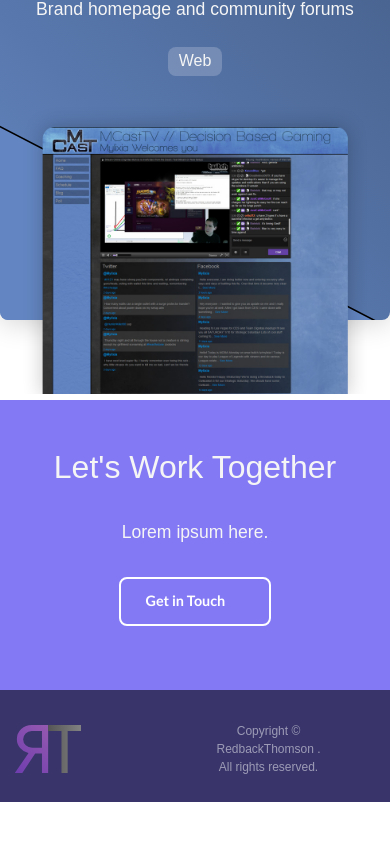
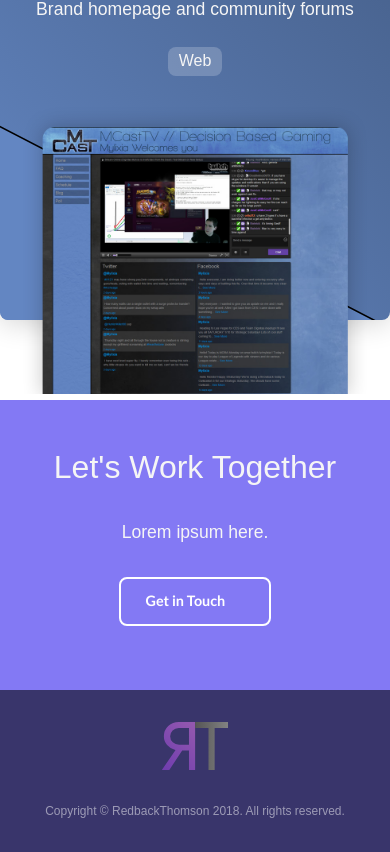
Before and after one commit to RedbackThomson/Redback2019, a React app: page / in a window 390 px wide. Shown: the part 3007-3859 px from the top of the page. Before the commit the page ends 3809 px from the top, so only its background shows below. Built offline with nearby package versions, Linux system fonts and the light colour scheme; the HTML template or start-up script is replaced by a standard one; a web font is replaced by a local one.

Commit message:
Fixed Footer on Mobile

```diff
--- a/src/assets/scss/components/_footer.scss
+++ b/src/assets/scss/components/_footer.scss
@@ -1,12 +1,18 @@
 .footer {
+  $text-colour: transparentize($color: $white, $amount: 0.5);
   background-color: $footer-dark-colour;
   padding: 2rem 0;
-  height: 7rem;
+  min-height: 7rem;
 
   &__logo {
     display: flex;
     flex-direction: row;
     align-items: center;
+
+    @include media-breakpoint-down(md) {
+      justify-content: center;
+      margin-bottom: 2rem;
+    }
 
     img {
       height: 3rem;
@@ -18,17 +24,19 @@
     flex-direction: row;
     align-items: center;
     justify-content: flex-end;
-    $text-colour: transparentize($color: $white, $amount: 0.5);
     text-align: center;
     color: $text-colour;
-    font-size: 0.75rem;
+
+    @include media-breakpoint-up(md) {
+      text-align: right;
+    }
+
+    @include media-breakpoint-down(md) {
+      justify-content: center;
+    }
 
     a {
       color: $text-colour;
-    }
-
-    @include media-breakpoint-up(md) {
-      text-align: right;
     }
   }
 
@@ -36,4 +44,14 @@
     font-size: 2.5rem;
     margin-left: 1rem;
   }
+
+  &__copy {
+    color: $text-colour;
+    text-align: center;
+    font-size: 0.75rem;
+    display: flex;
+    flex-direction: row;
+    align-items: center;
+    justify-content: center;
+  }
 }
--- a/src/components/Footer.tsx
+++ b/src/components/Footer.tsx
@@ -12,7 +12,7 @@ export default class Footer extends React.Component<undefined, undefined> {
     }
 
     currentYear() {
-        return ((new Date()).getFullYear);
+        return ((new Date()).getFullYear());
     }
 
     render() {
@@ -20,15 +20,18 @@ export default class Footer extends React.Component<undefined, undefined> {
             <section id="footer" className="footer">
               <div className="container">
                 <div className="row">
-                  <div className="col footer__logo">
+                  <div className="col-12 col-lg-4 footer__logo">
                     <img src={logo} />
                   </div>
 
-                  <div className="col footer__social">
+                  <div className="col-12 col-lg-4 order-last footer__copy">
                     Copyright &copy; RedbackThomson {this.currentYear()}. All rights reserved.
+                  </div>
+
+                  <div className="col-12 col-lg-4 order-lg-last footer__social">
                     {this.renderSocial("Github",
-                        "https://github.com/RedbackThomson",
-                        "fab fa-github-square")}
+                    "https://github.com/RedbackThomson",
+                    "fab fa-github-square")}
                     {this.renderSocial("Email",
                         "mailto:redbackthomson@gmail.com",
                         "fas fa-envelope-square")}
```
